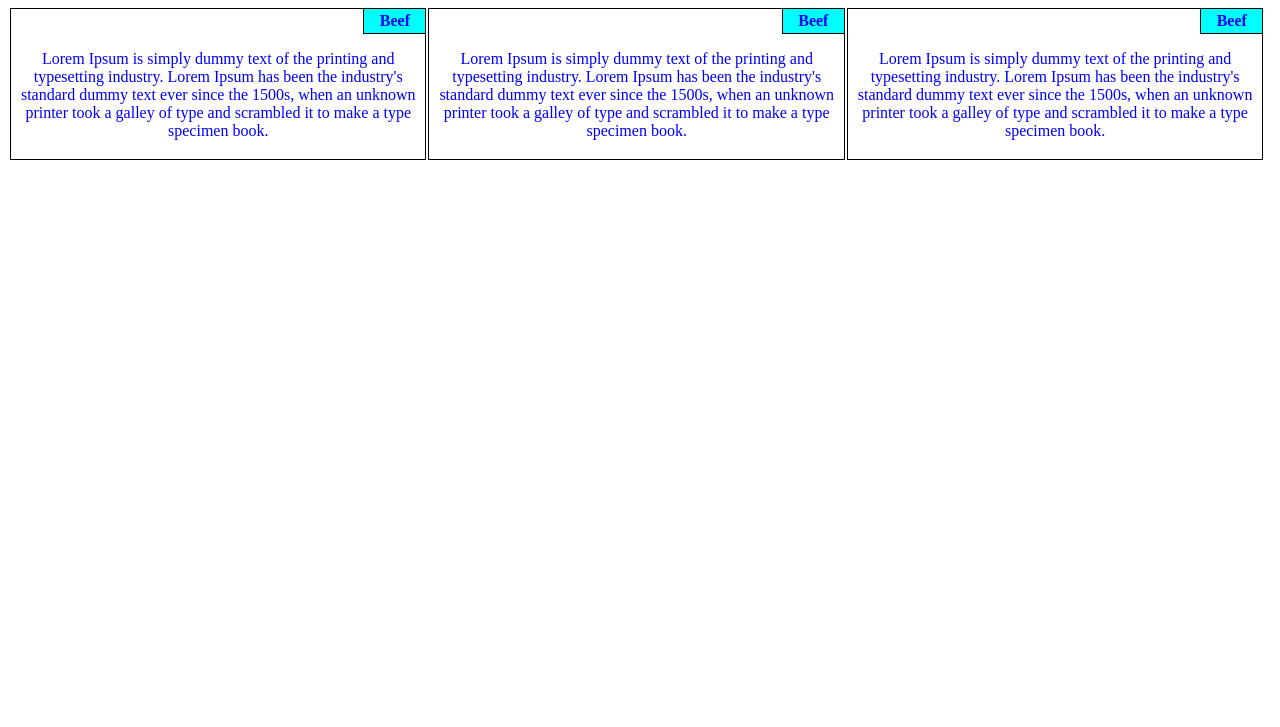
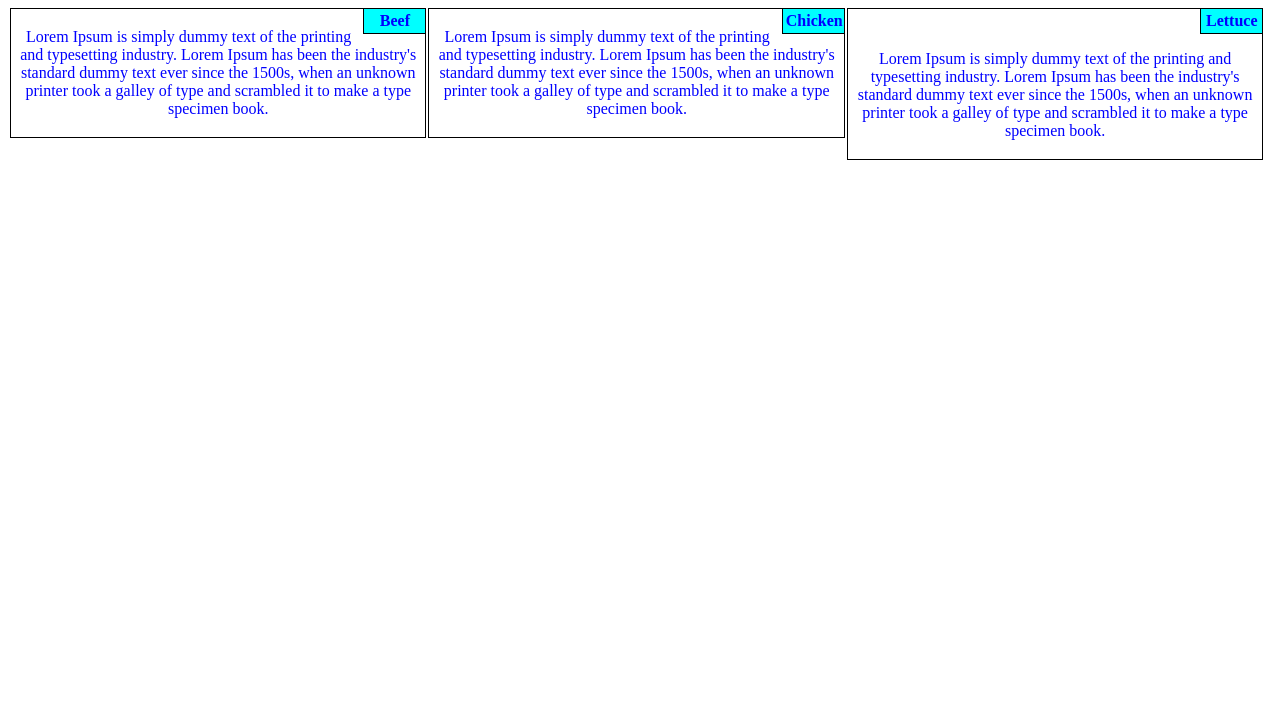
Before and after one commit to igtls/module2-solution, a plain HTML site: page index.html in a window 1280 px wide. Shown: the part 73-800 px from the top of the page. Drawn offline with Linux system fonts and the light colour scheme.

Commit message:
final corrected with relative

```diff
--- a/css/styles.css
+++ b/css/styles.css
@@ -74,6 +74,21 @@ p.box {
 
 }
 
+p.relative {
+	position: relative;
+	top: 0px;
+	margin: 0px;
+	text-align: center;
+	border: 1px solid black;
+	width: 15%;
+	border-top: 1px;
+	border-right: 1px;
+	float:right ;
+	background-color: aqua;
+	font-weight: bold;
+	padding: 3px;
+}
+
 
 
 div {
--- a/index.html
+++ b/index.html
@@ -9,23 +9,21 @@
 
 	<div>
 		<div class="col-lg-4 col-md-6 col-sd-12">
-			<p class="box"> Beef </p>
-			<p>   </p>
+			<p class="relative"> Beef </p>
 			<p> Lorem Ipsum is simply dummy text of the printing and typesetting industry.
 				Lorem Ipsum has been the industry's standard dummy text ever since the 1500s,
 				when an unknown printer took
 				a galley of type and scrambled it to make a type specimen book.</p>
 		</div>
 		<div class="col-lg-4 col-md-6 col-sd-12">
-			<p class="box"> Beef </p>
-			<p>   </p>
+			<p class="relative"> Chicken </p>
 			<p> Lorem Ipsum is simply dummy text of the printing and typesetting industry.
 				Lorem Ipsum has been the industry's standard dummy text ever since the 1500s,
 				when an unknown printer took
 				a galley of type and scrambled it to make a type specimen book.</p>
 		</div>
 		<div class="special col-md-6 col-sd-12">
-			<p class="box"> Beef </p>
+			<p class="box"> Lettuce </p>
 			<p>   </p>
 			<p> Lorem Ipsum is simply dummy text of the printing and typesetting industry.
 				Lorem Ipsum has been the industry's standard dummy text ever since the 1500s,
```
